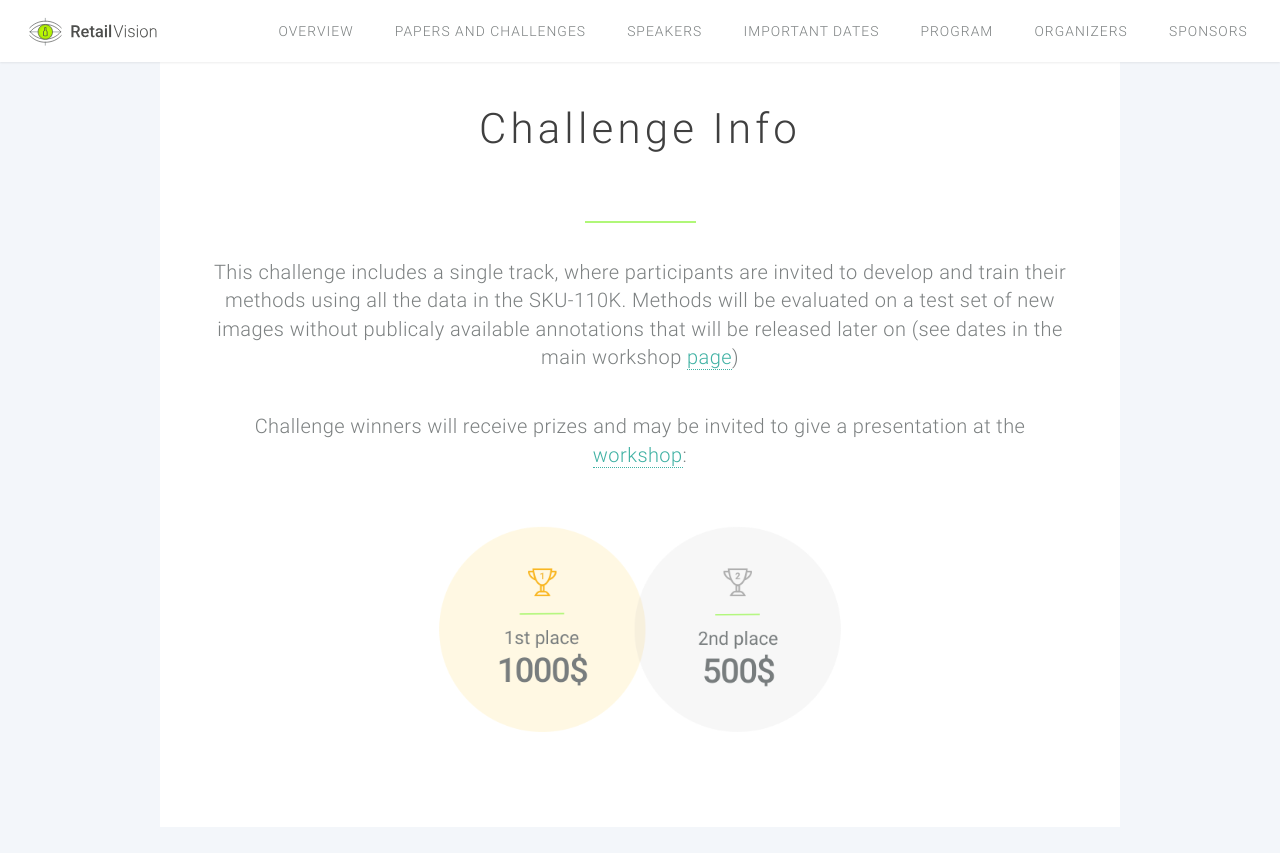
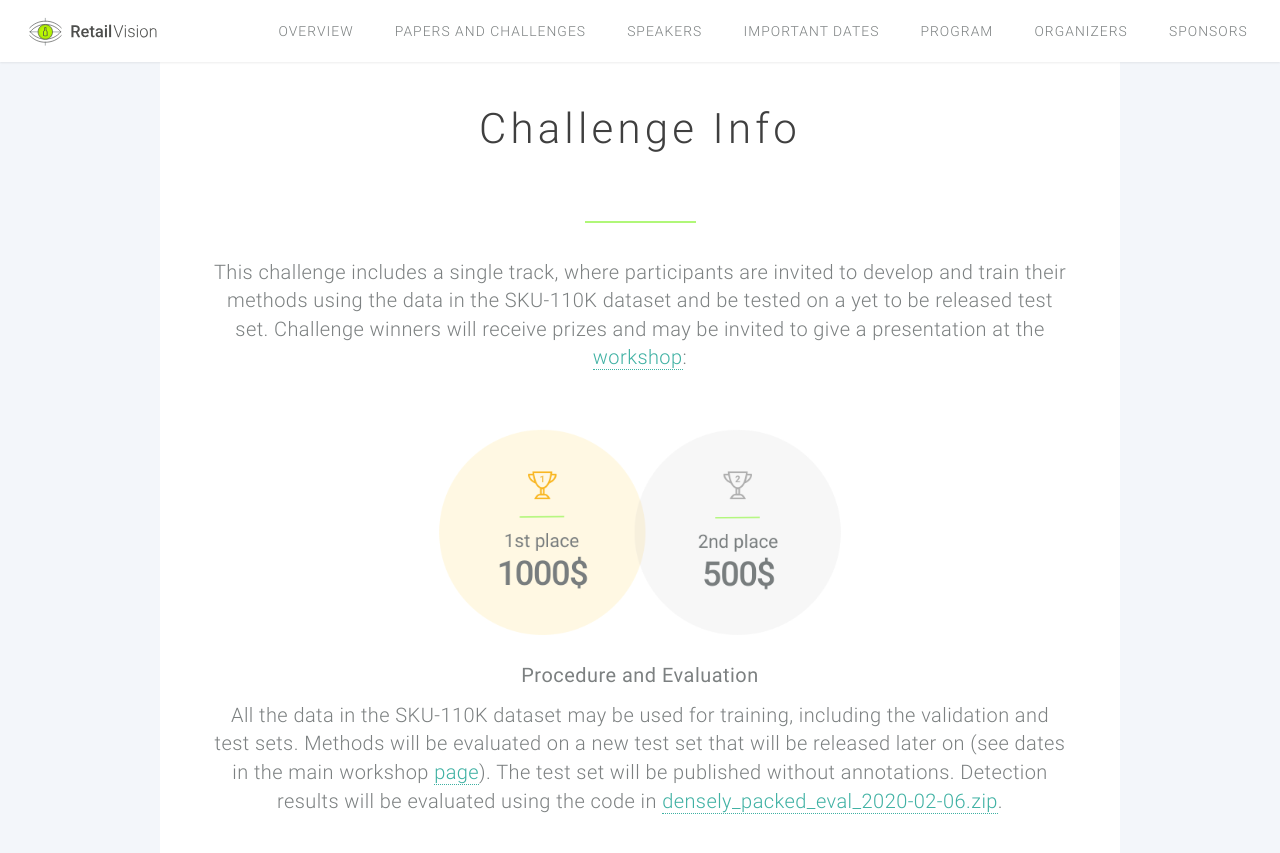
Before and after one commit to retailvisionworkshop/retailvisionworkshop.github.io, a Jekyll site: the page built from detection_challenge_2020.html, in a window 1280 px wide and 900 px high, scrolled down 2585 px. Shown: the top 853 px of the window. Built offline with Jekyll 4.4.1, drawn with Linux system fonts in a browser that asks for light colours.

Commit message:
challenge updates

```diff
--- a/detection_challenge_2020.html
+++ b/detection_challenge_2020.html
@@ -49,12 +49,12 @@ title: Detection Challenge 2020
                 <div id="line_wrapper"><div id="major_line"></div></div>
 
                 <p>
-                    This challenge includes a single track, where participants are invited to develop and train their methods using all the data in the SKU-110K. Methods will be evaluated on a test set of new images without publicaly available annotations that will be released later on (see dates in the main workshop <a href="/">page</a>)
-                </p>
-                <p>
-                    Challenge winners will receive prizes and may be invited to give a presentation at the <a href="/">workshop</a>:
+                    This challenge includes a single track, where participants are invited to develop and train their methods using the data in the SKU-110K dataset and be tested on a yet to be released test set. Challenge winners will receive prizes and may be invited to give a presentation at the <a href="/">workshop</a>:
                 </p>
                 <img src="/images/prizes_BIG.png" style="max-width:50%; height:auto;">
+
+                <h3>Procedure and Evaluation</h3>
+                <p>All the data in the SKU-110K dataset may be used for training, including the validation and test sets. Methods will be evaluated on a new test set that will be released later on (see dates in the main workshop <a href="/">page</a>). The test set will be published without annotations. Detection results will be evaluated using the code in <a href="/data/densely_packed_eval_2020-02-06.zip">densely_packed_eval_2020-02-06.zip</a>.</p>
     </section>
 
 
```
